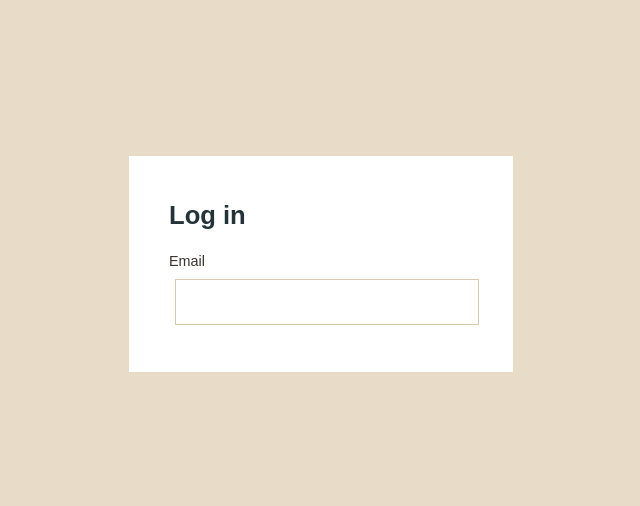
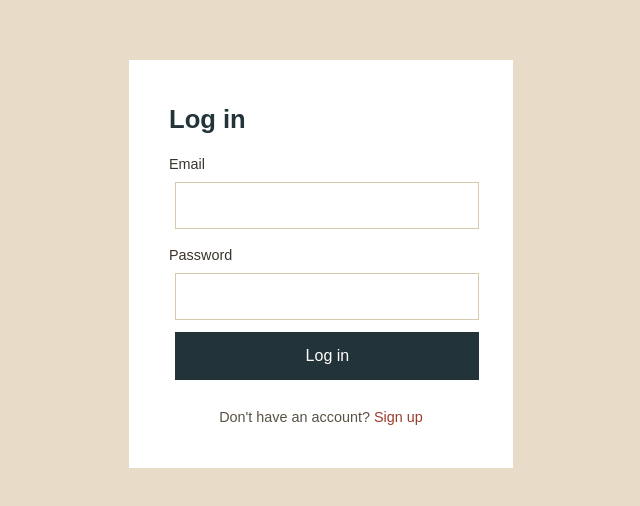
Before and after one commit to rhayvenven/booking_project_chiru, a Next.js app: page /login in a window 1280 px wide. Shown: the part 136-642 px from the top of the page, without its empty margins (319-959 px from the left). Built offline with nearby package versions, Linux system fonts and the light colour scheme; no server answers.

Commit message:
complete login

```diff
--- a/app/login/page.tsx
+++ b/app/login/page.tsx
@@ -45,6 +45,23 @@ export default function LoginPage() {
             required
           />
         </label>
+        <label className={styles.label}>
+          Password
+          <input
+            type="password"
+            value={password}
+            onChange={(e) => setPassword(e.target.value)}
+            className={styles.input}
+            required
+          ></input>
+        </label>
+        {error && <p className={styles.error}>{error}</p>}
+        <button type="submit" disabled={loading} className={styles.button}>
+          {loading ? "Logging in..." : "Log in"}
+        </button>
+        <p className={styles.switchLink}>
+          Don&apos;t have an account? <Link href="/signup">Sign up</Link>
+        </p>
       </form>
     </main>
   );
--- a/app/signup/auth.module.css
+++ b/app/signup/auth.module.css
@@ -51,6 +51,7 @@
 .button {
   width: 100%;
   margin-top: 1.5 rem;
+  margin: 0.4rem;
   padding: 0.75rem;
   background-color: #22343a;
   color: white;
```
